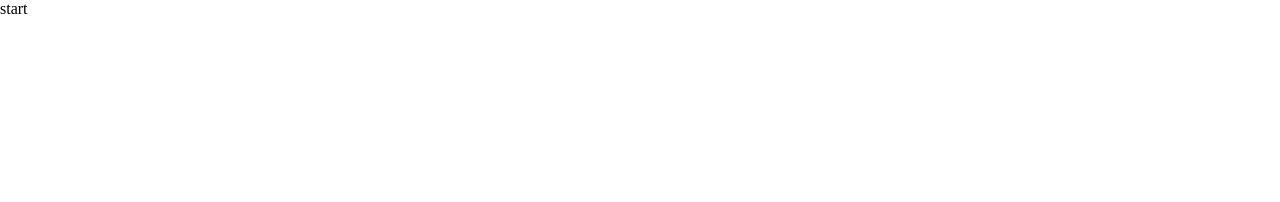
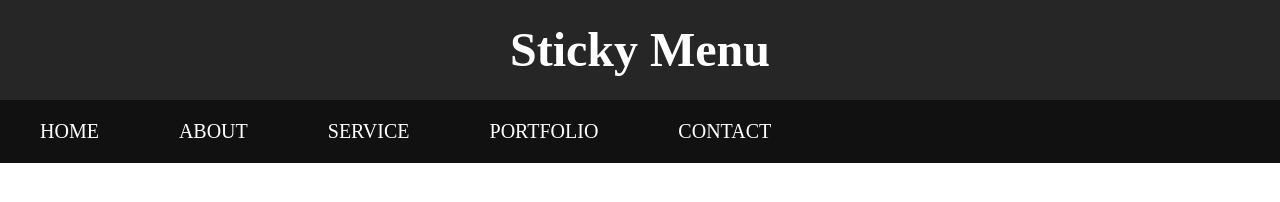
Before and after one commit to freetimezp/usefull-things-282-sticky, a plain HTML site: page index.html in a window 1280 px wide. Shown: the top 202 px of the page. Drawn offline with nearby package versions, Linux system fonts and the light colour scheme.

Commit message:
02. usefull-things-282-sticky. UI.

```diff
--- a/assets/css/style.css
+++ b/assets/css/style.css
@@ -9,3 +9,44 @@
 a {
     text-decoration: none;
 }
+
+.text {
+    text-align: center;
+    height: 100px;
+    background: #262626;
+}
+
+.text h1 {
+    line-height: 100px;
+    color: #fff;
+    font-size: 48px;
+}
+
+ul {
+    background: #111;
+    display: flex;
+}
+
+.menu {
+    transition: 0.4s;
+}
+
+ul li a {
+    color: #fff;
+    text-transform: uppercase;
+    padding: 20px 40px;
+    display: inline-block;
+    font-size: 20px;
+}
+
+section {
+    width: 100%;
+    min-height: 500px;
+}
+
+.sticky {
+    position: fixed;
+    width: 100%;
+    top: 0;
+    left: 0;
+}
--- a/assets/js/main.js
+++ b/assets/js/main.js
@@ -0,0 +1,7 @@
+$(window).scroll(function () {
+    if ($(this).scrollTop() > 100) {
+        $(".menu").addClass("sticky");
+    } else {
+        $(".menu").removeClass("sticky");
+    }
+});
--- a/index.html
+++ b/index.html
@@ -1,18 +1,32 @@
 <!DOCTYPE html>
 <html lang="en">
+    <head>
+        <meta charset="UTF-8" />
+        <meta http-equiv="X-UA-Compatible" content="IE=edge" />
+        <meta name="viewport" content="width=device-width, initial-scale=1.0" />
+        <link rel="stylesheet" href="./assets/css/style.css" />
+        <title>Project</title>
+    </head>
 
-<head>
-    <meta charset="UTF-8">
-    <meta http-equiv="X-UA-Compatible" content="IE=edge" />
-    <meta name="viewport" content="width=device-width, initial-scale=1.0">
-    <link rel="stylesheet" href="./assets/css/style.css">
-    <title>Project</title>
-</head>
+    <body>
+        <div class="text">
+            <h1>Sticky Menu</h1>
+        </div>
 
-<body>
-    start
+        <ul class="menu">
+            <li><a href="#">Home</a></li>
+            <li><a href="#">About</a></li>
+            <li><a href="#">Service</a></li>
+            <li><a href="#">Portfolio</a></li>
+            <li><a href="#">Contact</a></li>
+        </ul>
 
-    <script src="./assets/js/main.js"></script>
-</body>
+        <section></section>
+        <section></section>
+        <section></section>
 
+        <script src="https://cdnjs.cloudflare.com/ajax/libs/jquery/3.7.1/jquery.min.js"></script>
+
+        <script src="./assets/js/main.js"></script>
+    </body>
 </html>
```
